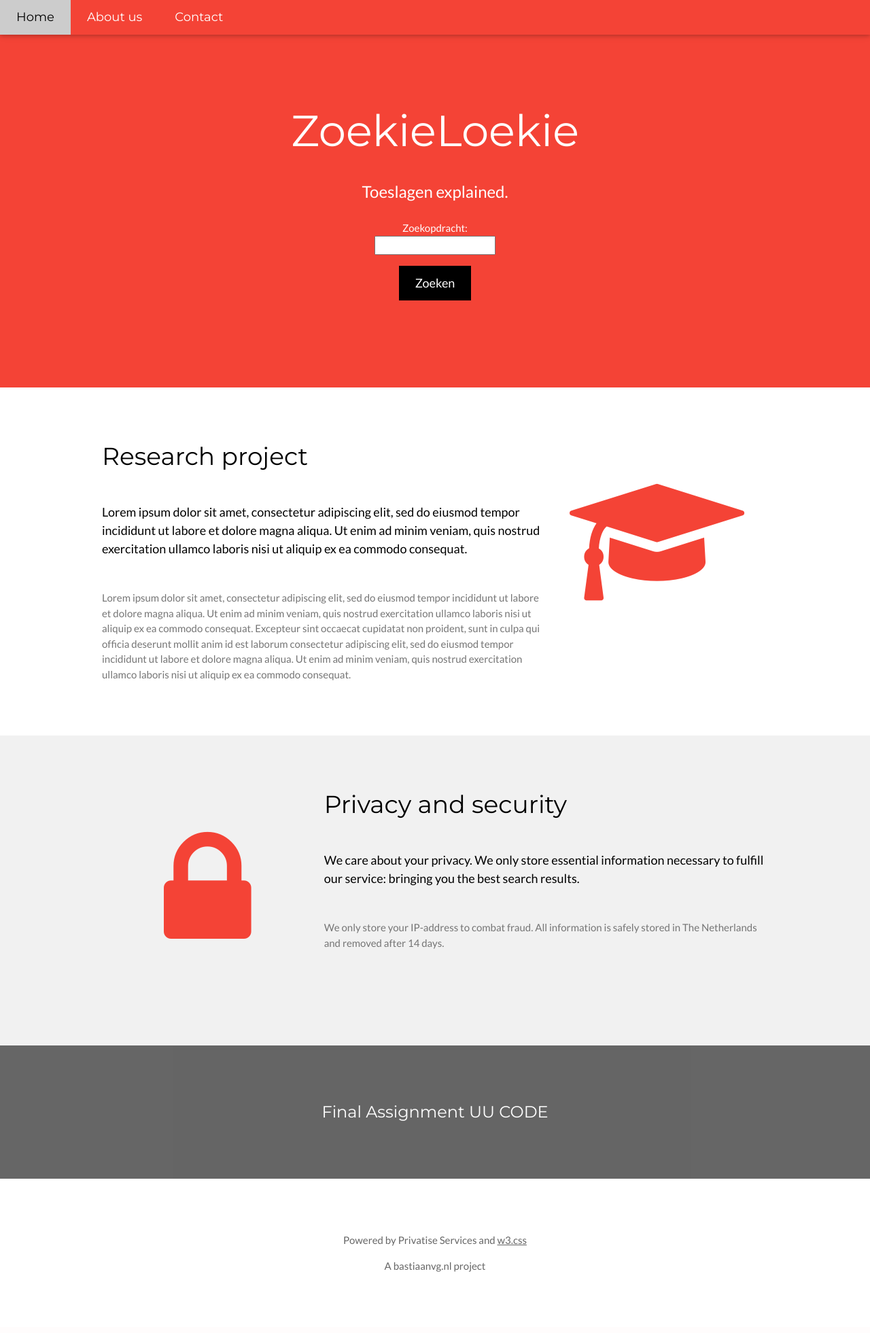
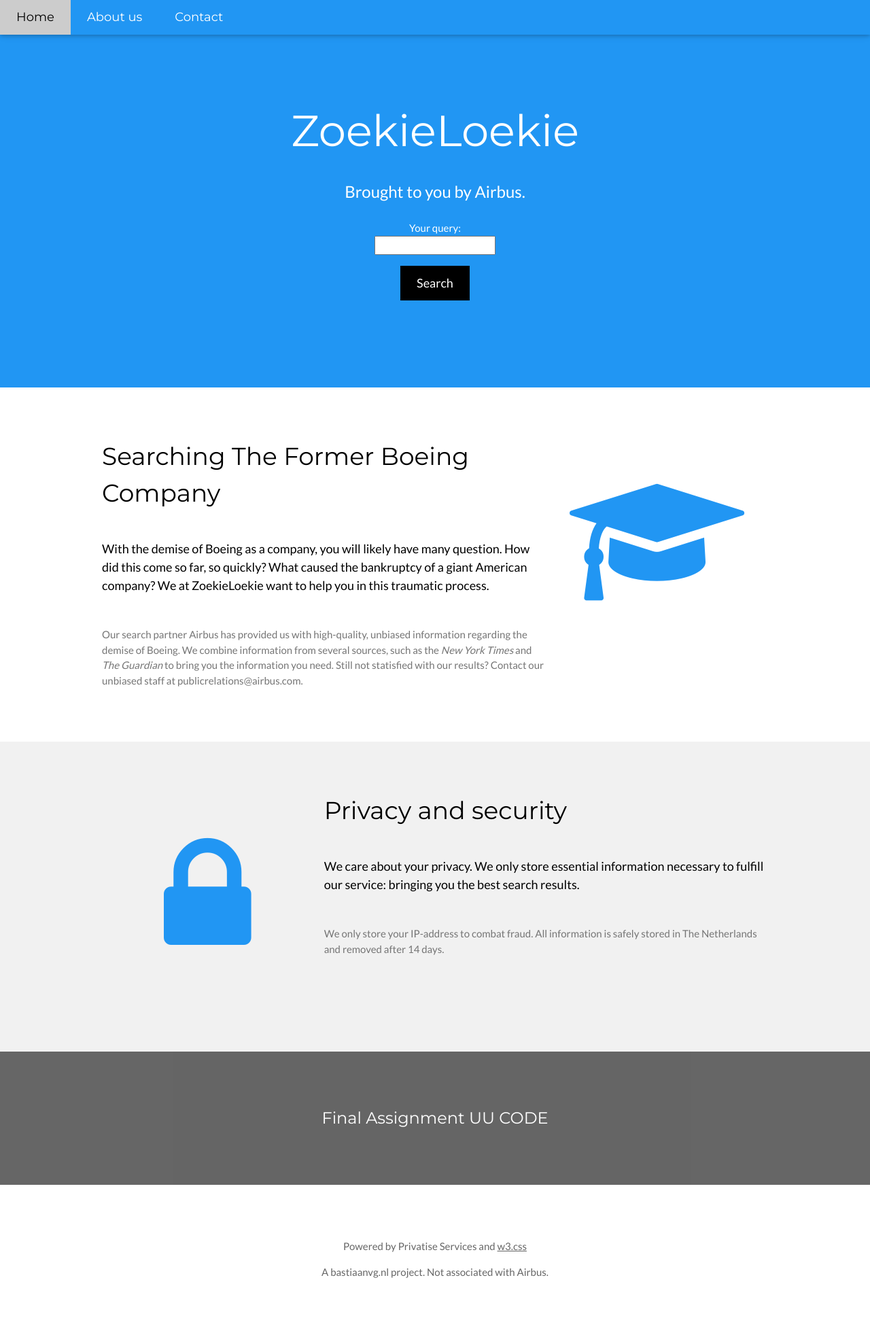
Before and after one commit to riverbit/zoekieloekie, a Flask app: page / in a window 1280 px wide. Shown: the whole page at 68% size. Before the commit the page ends 1871 px from the top, so only its background shows below. Run offline with Flask 2, Linux system fonts and the light colour scheme.

Commit message:
Changed colour to blue

```diff
--- a/templates/landing.html
+++ b/templates/landing.html
@@ -16,8 +16,8 @@
 
 <!-- Navbar -->
 <div class="w3-top">
-  <div class="w3-bar w3-red w3-card w3-left-align w3-large">
-    <a class="w3-bar-item w3-button w3-hide-medium w3-hide-large w3-right w3-padding-large w3-hover-white w3-large w3-red" href="javascript:void(0);" onclick="myFunction()" title="Toggle Navigation Menu"><i class="fa fa-bars"></i></a>
+  <div class="w3-bar w3-blue w3-card w3-left-align w3-large">
+    <a class="w3-bar-item w3-button w3-hide-medium w3-hide-large w3-right w3-padding-large w3-hover-white w3-large w3-blue" href="javascript:void(0);" onclick="myFunction()" title="Toggle Navigation Menu"><i class="fa fa-bars"></i></a>
     <a href="#" class="w3-bar-item w3-button w3-padding-large w3-white">Home</a>
     <a href="#" class="w3-bar-item w3-button w3-hide-small w3-padding-large w3-hover-white">About us</a>
     <a href="#" class="w3-bar-item w3-button w3-hide-small w3-padding-large w3-hover-white">Contact</a>
@@ -32,12 +32,12 @@
 </div>
 
 <!-- Header -->
-<header class="w3-container w3-red w3-center" style="padding:128px 16px">
+<header class="w3-container w3-blue w3-center" style="padding:128px 16px">
   <h1 class="w3-margin w3-jumbo">ZoekieLoekie</h1>
-  <p class="w3-xlarge">Toeslagen explained.</p>
+  <p class="w3-xlarge">Brought to you by Airbus.</p>
   	<form method="POST" action="results">
-		Zoekopdracht:<br><input type=text name="query"></br>
-		<input class="w3-button w3-black w3-padding-large w3-large w3-margin-top" type="submit" value="Zoeken">
+		Your query:<br><input required type=text name="query"></br>
+		<input class="w3-button w3-black w3-padding-large w3-large w3-margin-top" type="submit" value="Search">
 	</form>
 </header>
 
@@ -45,16 +45,16 @@
 <div class="w3-row-padding w3-padding-64 w3-container">
   <div class="w3-content">
     <div class="w3-twothird">
-      <h1>Research project</h1>
-      <h5 class="w3-padding-32">Lorem ipsum dolor sit amet, consectetur adipiscing elit, sed do eiusmod tempor incididunt ut labore et dolore magna aliqua. Ut enim ad minim veniam, quis nostrud exercitation ullamco laboris nisi ut aliquip ex ea commodo consequat.</h5>
+      <h1>Searching The Former Boeing Company</h1>
+      <h5 class="w3-padding-32">With the demise of Boeing as a company, you will likely have many question. How did this come so far, so quickly? What caused the bankruptcy of a giant American company? We at ZoekieLoekie want to help you in this traumatic process.</h5>
 
-      <p class="w3-text-grey">Lorem ipsum dolor sit amet, consectetur adipiscing elit, sed do eiusmod tempor incididunt ut labore et dolore magna aliqua. Ut enim ad minim veniam, quis nostrud exercitation ullamco laboris nisi ut aliquip ex ea commodo consequat. Excepteur sint
-        occaecat cupidatat non proident, sunt in culpa qui officia deserunt mollit anim id est laborum consectetur adipiscing elit, sed do eiusmod tempor incididunt ut labore et dolore magna aliqua. Ut enim ad minim veniam, quis nostrud exercitation ullamco
-        laboris nisi ut aliquip ex ea commodo consequat.</p>
+      <p class="w3-text-grey">Our search partner Airbus has provided us with high-quality, unbiased information regarding the demise of Boeing. We combine information from several sources, such as the <i>New York Times</i> and <i>The Guardian</i> to bring you the information you need.
+      Still not statisfied with our results? Contact our unbiased staff at publicrelations@airbus.com.
+      </p>
     </div>
 
     <div class="w3-third w3-center">
-      <i class="fa fa-graduation-cap w3-padding-64 w3-text-red"></i>
+      <i class="fa fa-graduation-cap w3-padding-64 w3-text-blue"></i>
     </div>
   </div>
 </div>
@@ -63,7 +63,7 @@
 <div class="w3-row-padding w3-light-grey w3-padding-64 w3-container">
   <div class="w3-content">
     <div class="w3-third w3-center">
-      <i class="fa fa-lock w3-padding-64 w3-text-red w3-margin-right"></i>
+      <i class="fa fa-lock w3-padding-64 w3-text-blue w3-margin-right"></i>
     </div>
 
     <div class="w3-twothird">
@@ -82,7 +82,7 @@
 <!-- Footer -->
 <footer class="w3-container w3-padding-64 w3-center w3-opacity">
  <p>Powered by Privatise Services and <a href="https://www.w3schools.com/w3css/default.asp" target="_blank">w3.css</a></p>
- <p>A bastiaanvg.nl project</p>
+ <p>A bastiaanvg.nl project. Not associated with Airbus.</p>
 </footer>
 
 <script>
```
Also changed, not shown: templates/return.html (+4 -4 lines).
